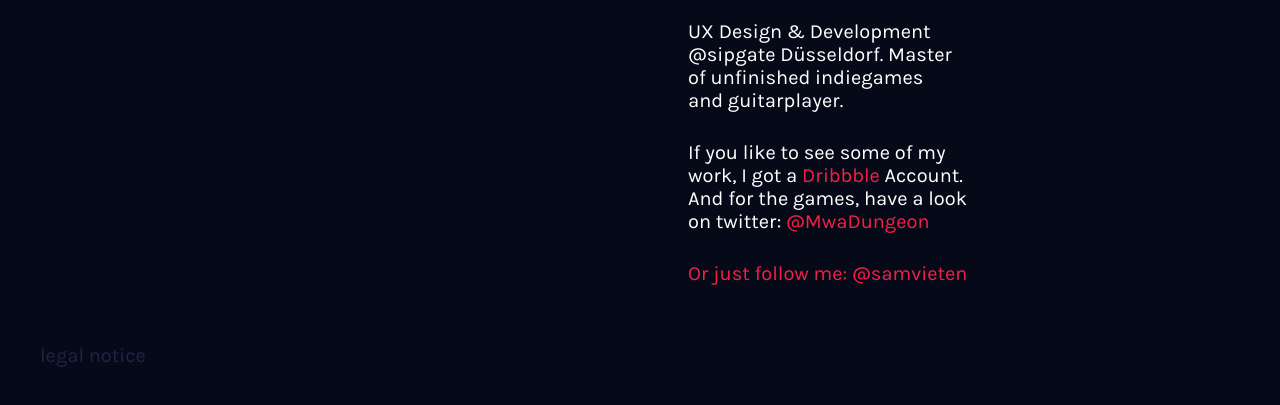
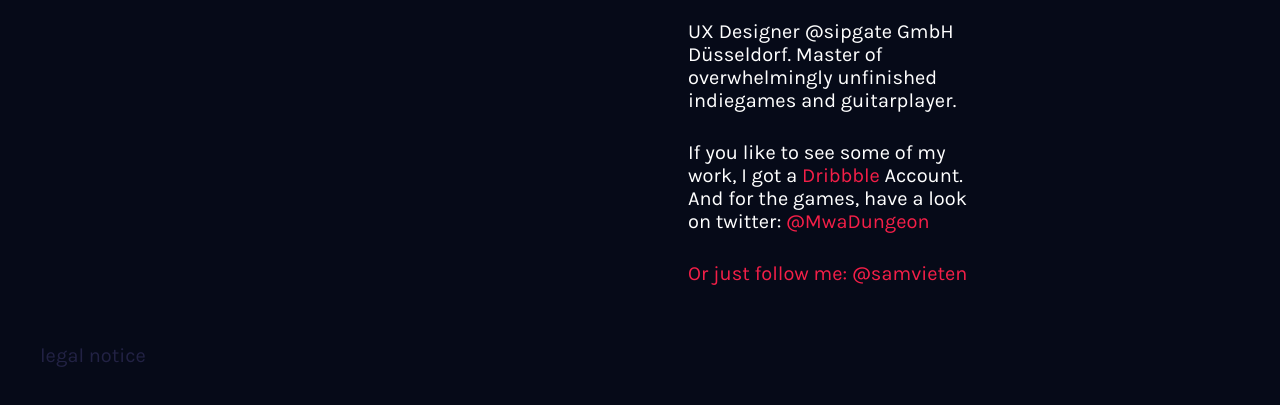
Before and after one commit to s4m2d/site, a website: page docs/index.html in a window 1280 px wide. Shown: the part 393-798 px from the top of the page. Drawn offline with Linux system fonts and the light colour scheme.

Commit message:
small text changes

```diff
--- a/docs/index.html
+++ b/docs/index.html
@@ -46,7 +46,7 @@
 				<strong>Welcome.</strong>
 				<h2>Hi, I'm Sam.</h2>
 				<p>
-					UX Design & Development @sipgate Düsseldorf. Master of unfinished indiegames<br /> and guitarplayer.
+					UX Designer @sipgate GmbH Düsseldorf. Master of overwhelmingly unfinished indiegames and guitarplayer.
 				</p>
 				<p>
 					If you like to see some of my work, I got a <a href="https://dribbble.com/samvieten" target="_blank">Dribbble</a> Account.
```
